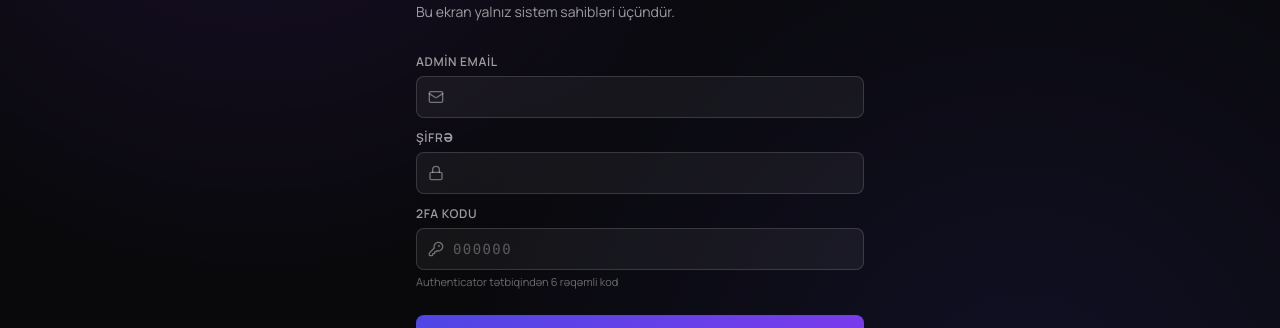
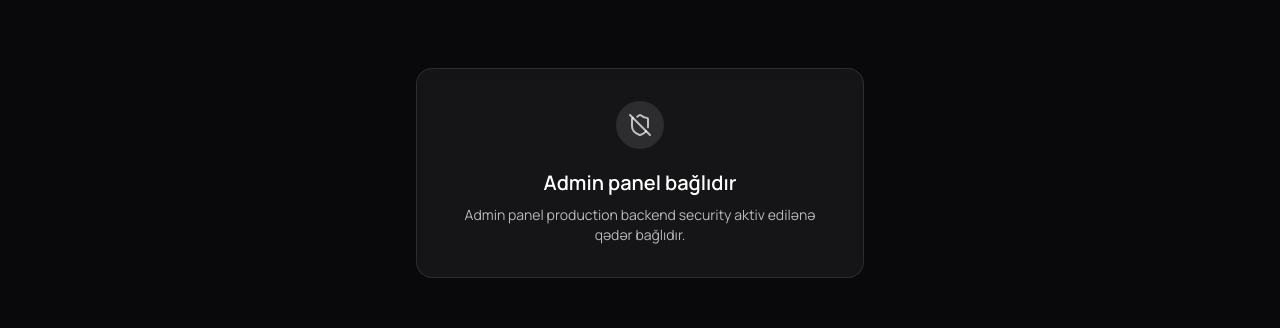
Before and after one commit to sinnerelix-sudo/aioperator.social, a React (Vite) app in the folder frontend/: page /control-center-aio-2026 in a window 1280 px wide. Shown: the part 227-555 px from the top of the page. Built offline with nearby package versions, Linux system fonts and the light colour scheme; no server answers; a web font is replaced by a local one.

Commit message:
auto-commit for c353934a-3d71-4321-8d58-4a9b94819856

```diff
--- a/frontend/src/App.jsx
+++ b/frontend/src/App.jsx
@@ -19,6 +19,7 @@ import SubscriptionPage from './pages/dashboard/SubscriptionPage.jsx';
 import SettingsPage from './pages/dashboard/SettingsPage.jsx';
 import { useAuth } from './context/AuthContext.jsx';
 import AdminLoginPage from './pages/admin/AdminLoginPage.jsx';
+import AdminDisabledPage from './pages/admin/AdminDisabledPage.jsx';
 import AdminLayout from './pages/admin/AdminLayout.jsx';
 import AdminOverviewPage from './pages/admin/AdminOverviewPage.jsx';
 import AdminCustomersPage from './pages/admin/AdminCustomersPage.jsx';
@@ -27,6 +28,7 @@ import AdminUsagePage from './pages/admin/AdminUsagePage.jsx';
 import AdminPricingPage from './pages/admin/AdminPricingPage.jsx';
 import AdminSecurityPage from './pages/admin/AdminSecurityPage.jsx';
 import AdminAuditPage from './pages/admin/AdminAuditPage.jsx';
+import { ADMIN_MOCK_ENABLED } from './lib/adminConfig';
 
 function LocaleSync() {
   const { lng } = useParams();
@@ -103,7 +105,9 @@ function LocaleScope() {
 export default function App() {
   return (
     <Routes>
-      {/* Hidden admin path — no public links */}
+      {/* Hidden admin path — closed unless VITE_ENABLE_ADMIN_MOCK=true */}
+      {ADMIN_MOCK_ENABLED ? (
+        <>
           <Route path="/control-center-aio-2026" element={<AdminLoginPage />} />
           <Route path="/control-center-aio-2026/dashboard" element={<AdminLayout />}>
             <Route index element={<AdminOverviewPage />} />
@@ -114,6 +118,13 @@ export default function App() {
             <Route path="security" element={<AdminSecurityPage />} />
             <Route path="audit" element={<AdminAuditPage />} />
           </Route>
+        </>
+      ) : (
+        <>
+          <Route path="/control-center-aio-2026" element={<AdminDisabledPage />} />
+          <Route path="/control-center-aio-2026/*" element={<AdminDisabledPage />} />
+        </>
+      )}
 
       {/* Locale-scoped public + seller dashboard */}
       <Route path="/:lng/*" element={<LocaleScope />} />
--- /dev/null
+++ b/frontend/src/components/ConfigErrorScreen.jsx
@@ -0,0 +1,27 @@
+import { AlertTriangle } from 'lucide-react';
+
+export default function ConfigErrorScreen({ title, message, hint }) {
+  return (
+    <div
+      className="min-h-screen bg-ink-900 text-white flex items-center justify-center px-6"
+      data-testid="config-error-screen"
+    >
+      <div className="max-w-md w-full bg-white/5 backdrop-blur border border-white/10 rounded-2xl p-8 text-center">
+        <div className="mx-auto w-12 h-12 rounded-full bg-red-500/20 flex items-center justify-center mb-5">
+          <AlertTriangle className="h-6 w-6 text-red-300" />
+        </div>
+        <h1 className="text-xl font-semibold mb-2" data-testid="config-error-title">
+          {title}
+        </h1>
+        <p className="text-sm text-white/70" data-testid="config-error-message">
+          {message}
+        </p>
+        {hint ? (
+          <pre className="mt-4 text-[11px] text-white/50 break-words whitespace-pre-wrap text-left bg-black/30 rounded p-3">
+            {hint}
+          </pre>
+        ) : null}
+      </div>
+    </div>
+  );
+}
--- a/frontend/src/context/AdminContext.jsx
+++ b/frontend/src/context/AdminContext.jsx
@@ -1,5 +1,6 @@
 import { createContext, useContext, useEffect, useState } from 'react';
 import { ADMIN_CREDENTIALS } from '../lib/mockData';
+import { ADMIN_MOCK_ENABLED } from '../lib/adminConfig';
 
 const AdminCtx = createContext(null);
 
@@ -10,6 +11,12 @@ export function AdminProvider({ children }) {
   const [loading, setLoading] = useState(true);
 
   useEffect(() => {
+    if (!ADMIN_MOCK_ENABLED) {
+      // Drop any leftover mock session from a previous build/env.
+      try { sessionStorage.removeItem(STORAGE_KEY); } catch (_e) { /* ignore */ }
+      setLoading(false);
+      return;
+    }
     try {
       const raw = sessionStorage.getItem(STORAGE_KEY);
       if (raw) {
@@ -22,6 +29,9 @@ export function AdminProvider({ children }) {
   }, []);
 
   const login = async ({ email, password, twoFactor }) => {
+    if (!ADMIN_MOCK_ENABLED) {
+      throw new Error('admin_mock_disabled');
+    }
     if (
       email !== ADMIN_CREDENTIALS.email ||
       password !== ADMIN_CREDENTIALS.password ||
@@ -45,7 +55,16 @@ export function AdminProvider({ children }) {
   };
 
   return (
-    <AdminCtx.Provider value={{ session, isAdmin: !!session, loading, login, logout }}>
+    <AdminCtx.Provider
+      value={{
+        session,
+        isAdmin: !!session,
+        loading,
+        login,
+        logout,
+        mockEnabled: ADMIN_MOCK_ENABLED,
+      }}
+    >
       {children}
     </AdminCtx.Provider>
   );
--- /dev/null
+++ b/frontend/src/lib/adminConfig.js
@@ -0,0 +1,6 @@
+// Single source of truth for whether the hardcoded admin mock is enabled.
+// The mock must be OFF unless VITE_ENABLE_ADMIN_MOCK is the literal string "true".
+// This keeps the /control-center-aio-2026 route closed in production builds
+// where the env var is unset or set to "false".
+export const ADMIN_MOCK_ENABLED =
+  import.meta.env.VITE_ENABLE_ADMIN_MOCK === 'true';
--- a/frontend/src/main.jsx
+++ b/frontend/src/main.jsx
@@ -5,11 +5,28 @@ import './index.css';
 import './i18n';
 import App from './App.jsx';
 import { ErrorBoundary } from './components/ErrorBoundary.jsx';
+import ConfigErrorScreen from './components/ConfigErrorScreen.jsx';
 import { ToastProvider } from './context/ToastContext.jsx';
 import { AuthProvider } from './context/AuthContext.jsx';
 import { AdminProvider } from './context/AdminContext.jsx';
 
-ReactDOM.createRoot(document.getElementById('root')).render(
+const root = ReactDOM.createRoot(document.getElementById('root'));
+
+// Production fail-loud guard: if VITE_API_URL is missing in a production build,
+// every API call would silently 404. Show an explicit configuration screen
+// instead of letting the user stare at a half-broken app.
+if (import.meta.env.PROD && !import.meta.env.VITE_API_URL) {
+  root.render(
+    <React.StrictMode>
+      <ConfigErrorScreen
+        title="Konfiqurasiya xətası · Configuration error"
+        message="Backend API URL konfiqurasiya edilməyib. VITE_API_URL əlavə edin."
+        hint={'Vercel → Project → Settings → Environment Variables\nVITE_API_URL=https://<your-render-backend>.onrender.com'}
+      />
+    </React.StrictMode>
+  );
+} else {
+  root.render(
     <React.StrictMode>
       <ErrorBoundary>
         <BrowserRouter>
@@ -24,3 +41,4 @@ ReactDOM.createRoot(document.getElementById('root')).render(
       </ErrorBoundary>
     </React.StrictMode>
   );
+}
--- /dev/null
+++ b/frontend/src/pages/admin/AdminDisabledPage.jsx
@@ -0,0 +1,22 @@
+import { ShieldOff } from 'lucide-react';
+
+export default function AdminDisabledPage() {
+  return (
+    <div
+      className="min-h-screen bg-ink-900 text-white flex items-center justify-center px-6"
+      data-testid="admin-disabled-page"
+    >
+      <div className="max-w-md w-full bg-white/5 backdrop-blur border border-white/10 rounded-2xl p-8 text-center">
+        <div className="mx-auto w-12 h-12 rounded-full bg-white/10 flex items-center justify-center mb-5">
+          <ShieldOff className="h-6 w-6 text-white/70" />
+        </div>
+        <h1 className="text-xl font-semibold mb-2" data-testid="admin-disabled-title">
+          Admin panel bağlıdır
+        </h1>
+        <p className="text-sm text-white/70" data-testid="admin-disabled-message">
+          Admin panel production backend security aktiv edilənə qədər bağlıdır.
+        </p>
+      </div>
+    </div>
+  );
+}
```
Also changed, not shown: 7 other files (tests, documents, lock files or other folders). Lines whose indentation alone changed are shown as unchanged.
